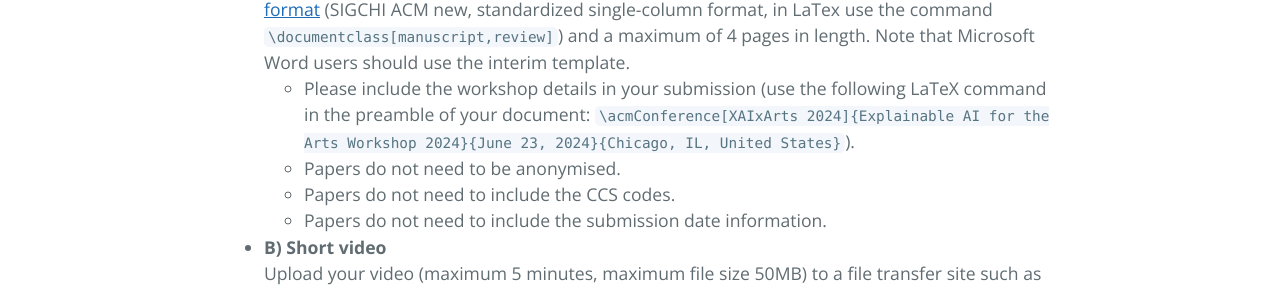
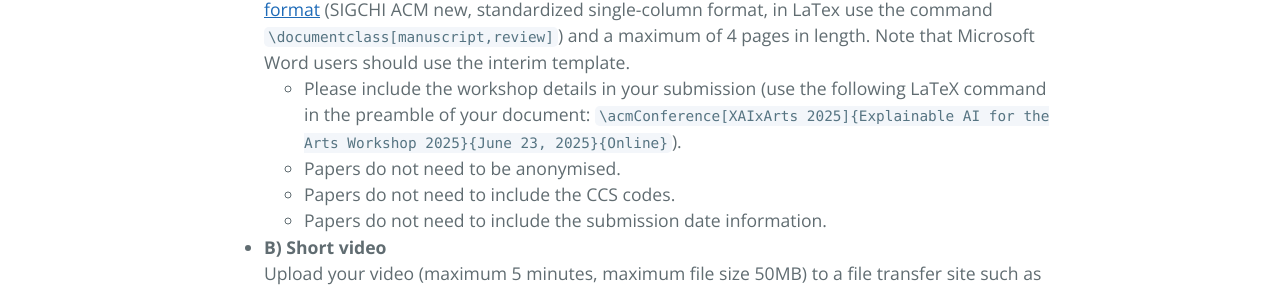
Before and after one commit to xaixarts/xaixarts.github.io, a Jekyll site: the page built from 2025.md, in a window 1280 px wide and 900 px high, scrolled down 2935 px. Shown: the part 152-443 px from the top of the window. Built offline with Jekyll 4.4.1, drawn with Linux system fonts in a browser that asks for light colours.

Commit message:
added preamble for 2025

```diff
--- a/2025.md
+++ b/2025.md
@@ -83,7 +83,7 @@
 
 * **A) Position paper**\
 Papers should be submitted to the [EasyChair](https://easychair.org/conferences?conf=xaixarts2025) as a PDF in the [ACM SIGCHI submission template format](https://www.acm.org/publications/proceedings-template) (SIGCHI ACM new, standardized single-column format, in LaTex use the command `\documentclass[manuscript,review]`) and a maximum of 4 pages in length. Note that Microsoft Word users should use the interim template.
-  * Please include the workshop details in your submission (use the following LaTeX command in the preamble of your document: `\acmConference[XAIxArts 2024]{Explainable AI for the Arts Workshop 2024}{June 23, 2024}{Chicago, IL, United States}`).
+  * Please include the workshop details in your submission (use the following LaTeX command in the preamble of your document: `\acmConference[XAIxArts 2025]{Explainable AI for the Arts Workshop 2025}{June 23, 2025}{Online}`).
   * Papers do not need to be anonymised.
   * Papers do not need to include the CCS codes.
   * Papers do not need to include the submission date information.
```
